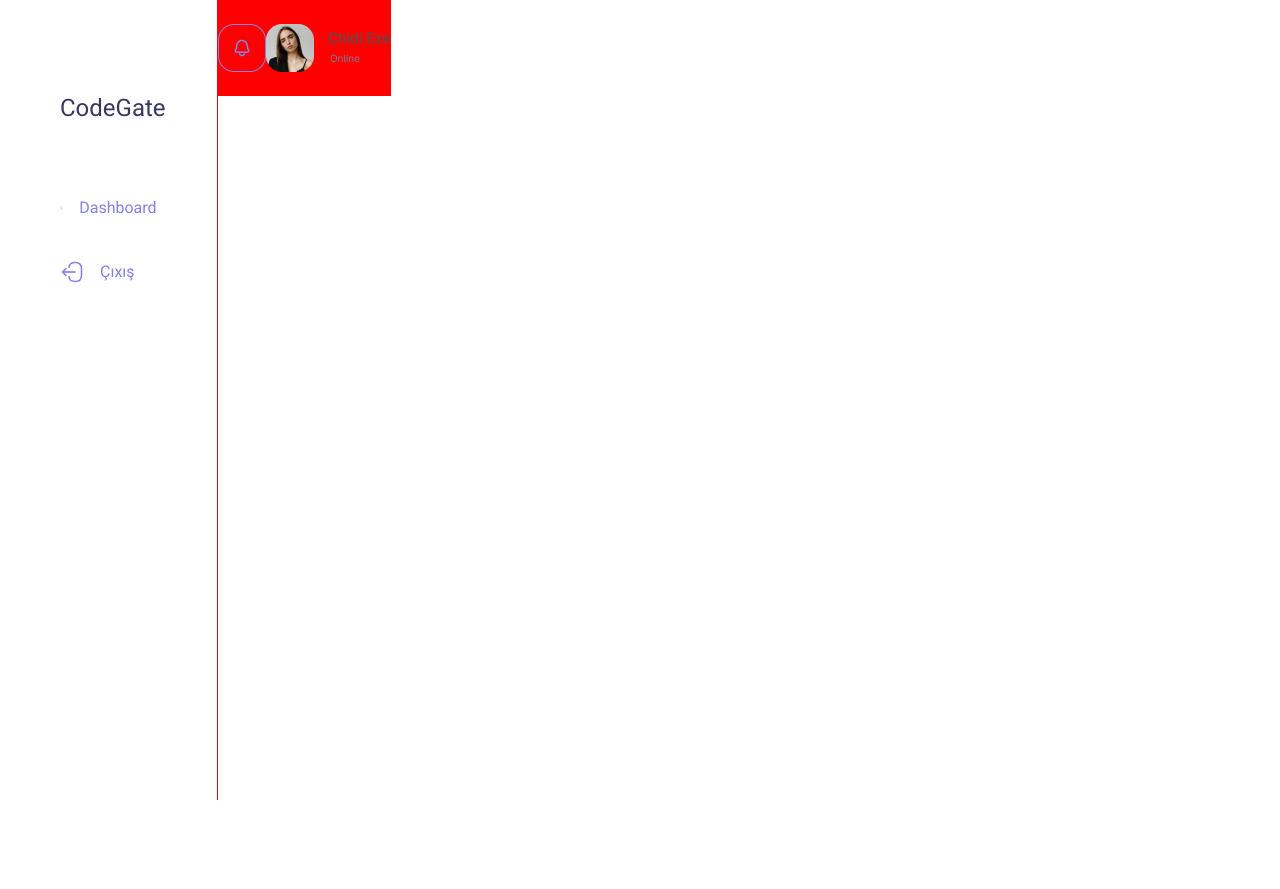
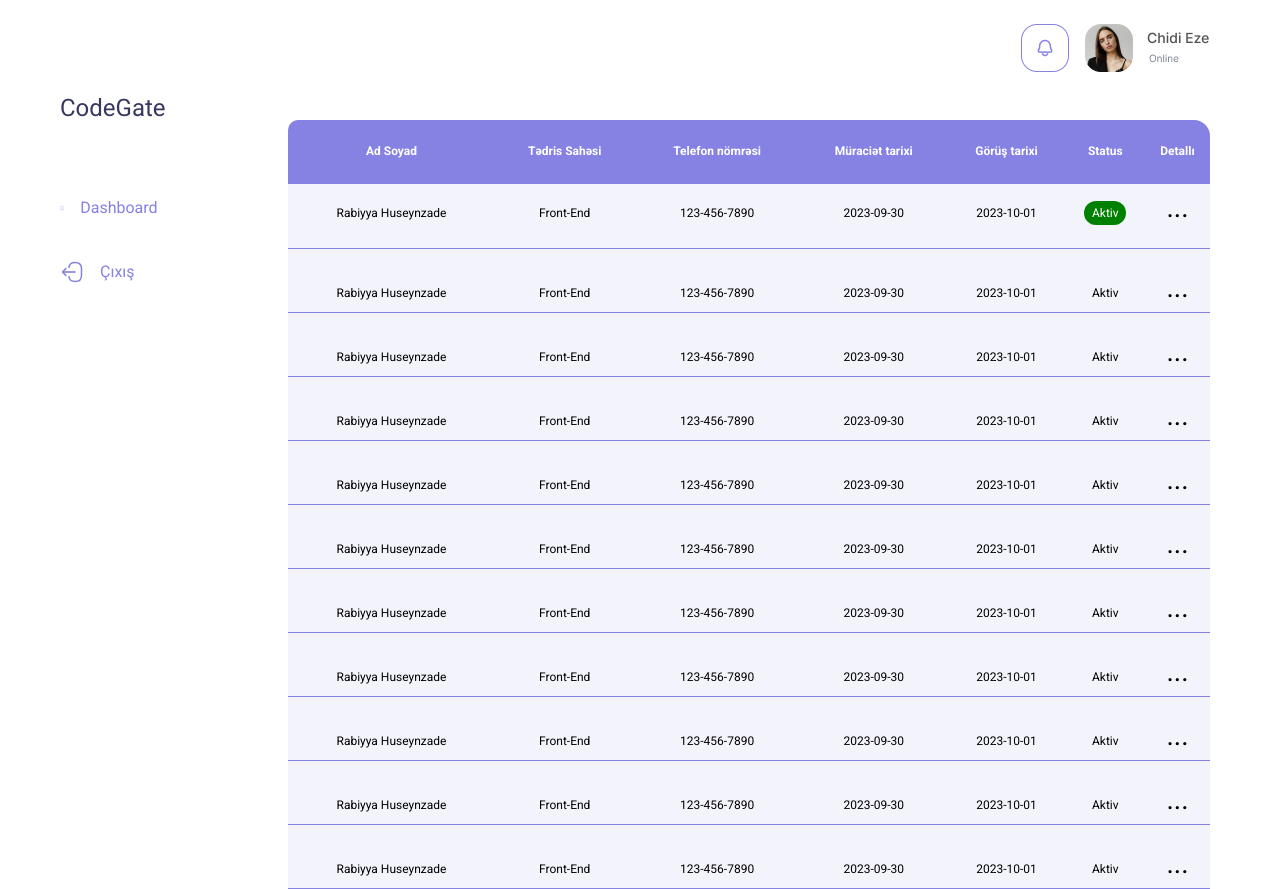
Before and after one commit to sarahashimova/code8, a React (Create React App) app: page / in a window 1280 px wide. Before the commit the page ends 800 px from the top, so only its background shows below. Built offline with nearby package versions, Linux system fonts and the light colour scheme.

Commit message:
change eror styled

```diff
--- a/src/components/aside/style.scss
+++ b/src/components/aside/style.scss
@@ -1,6 +1,5 @@
 #aside {
     width: 17%;
-    border-right: 1px solid red;
     padding-top: 90px;
     padding-bottom: 60px;
     height: 100vh;
--- a/src/components/users/index.jsx
+++ b/src/components/users/index.jsx
@@ -23,7 +23,7 @@ function User() {
             <td>123-456-7890</td>
             <td>2023-09-30</td>
             <td>2023-10-01</td>
-            <td><div className='status'>Aktiv</div></td>
+            <td><span className='status'>Aktiv</span></td>
             <td>...</td>
           </tr>
           <tr className="table-row">
@@ -53,6 +53,70 @@ function User() {
             <td>Aktiv</td>
             <td>...</td>
           </tr>
+          <tr className="table-row">
+            <td>Rabiyya Huseynzade</td>
+            <td>Front-End</td>
+            <td>123-456-7890</td>
+            <td>2023-09-30</td>
+            <td>2023-10-01</td>
+            <td>Aktiv</td>
+            <td>...</td>
+          </tr>
+          <tr className="table-row">
+            <td>Rabiyya Huseynzade</td>
+            <td>Front-End</td>
+            <td>123-456-7890</td>
+            <td>2023-09-30</td>
+            <td>2023-10-01</td>
+            <td>Aktiv</td>
+            <td>...</td>
+          </tr>
+          <tr className="table-row">
+            <td>Rabiyya Huseynzade</td>
+            <td>Front-End</td>
+            <td>123-456-7890</td>
+            <td>2023-09-30</td>
+            <td>2023-10-01</td>
+            <td>Aktiv</td>
+            <td>...</td>
+          </tr>
+          <tr className="table-row">
+            <td>Rabiyya Huseynzade</td>
+            <td>Front-End</td>
+            <td>123-456-7890</td>
+            <td>2023-09-30</td>
+            <td>2023-10-01</td>
+            <td>Aktiv</td>
+            <td>...</td>
+          </tr>
+          <tr className="table-row">
+            <td>Rabiyya Huseynzade</td>
+            <td>Front-End</td>
+            <td>123-456-7890</td>
+            <td>2023-09-30</td>
+            <td>2023-10-01</td>
+            <td>Aktiv</td>
+            <td>...</td>
+          </tr>
+          <tr className="table-row">
+            <td>Rabiyya Huseynzade</td>
+            <td>Front-End</td>
+            <td>123-456-7890</td>
+            <td>2023-09-30</td>
+            <td>2023-10-01</td>
+            <td>Aktiv</td>
+            <td>...</td>
+          </tr>
+          <tr className="table-row">
+            <td>Rabiyya Huseynzade</td>
+            <td>Front-End</td>
+            <td>123-456-7890</td>
+            <td>2023-09-30</td>
+            <td>2023-10-01</td>
+            <td>Aktiv</td>
+            <td>...</td>
+          </tr>
+
         </tbody>
       </table>
     </div>
--- a/src/components/users/table.scss
+++ b/src/components/users/table.scss
@@ -2,17 +2,20 @@
 
 /* Table container styles */
 .table-container {
-    width: 1080px;
+    width: 100%;
     margin: 0 auto;
     font-size: 12px;
+    margin-top: 24px;
+    border-radius: 100px;
 
     /* Table styles */
   .user-table {
     width: 100%;
     border-collapse: collapse;
     margin-top: 20px;
-    border-top-left-radius: 20px;
-    border-top-right-radius: 20px;
+    -moz-border-radius:10px;
+    -webkit-border-radius:10px;
+    border-radius:10px;
 
      /* Table header styles */
     .table-header {
@@ -20,6 +23,12 @@
     color: white;
     font-weight: bold;
     height: 64px;
+
+    th {
+      padding-top: 25px;
+
+
+    }
     }
 
     /* Table row styles */
@@ -31,18 +40,46 @@
 
 
 
+
+
     td {
         // padding: 10px;
         background-color: #F3F3FC;
+        padding-top: 25px;
+        text-align: center;
     }
 
      /* Status circle styles */
       .status {
+        width: 42px;
+        height: 24px;
         display: flex;
         border-radius: 20px;
         background-color: green;
+        text-align: center;
+        color: white;
+        align-items: center;
+        justify-content: center;
+        margin-inline: auto;
       }
     }
   }
 
 }
+
+
+table tr:last-child th:first-child {
+  border-top-left-radius: 10px;
+}
+
+table tr:last-child th:last-child {
+  border-top-right-radius: 16px;
+}
+table tr td:last-child{
+  font-size: 28px;
+}
+
+table tr:first-child td{
+  padding-top: 10px !important;
+
+}
--- a/src/pages/header/style.scss
+++ b/src/pages/header/style.scss
@@ -1,6 +1,5 @@
 #header{
     width: 100;
-    background-color: red;
     margin-left: auto;
     padding-block: 24px;
 
@@ -9,6 +8,7 @@
         align-items: center;
         margin-left: auto;
         justify-content: flex-end;
+        column-gap: 16px;
     }
 
 }
--- a/src/pages/home/index.jsx
+++ b/src/pages/home/index.jsx
@@ -11,6 +11,7 @@ function Home() {
             <Aside/>
             <div id="layout">
                 <Header/>
+                <User/>
             </div>
         </div>
     )
--- a/src/pages/home/style.scss
+++ b/src/pages/home/style.scss
@@ -1,3 +1,8 @@
 #home {
-    display : flex
+    display : flex;
+
+    #layout {
+        width: 100%;
+        padding-inline: 70px;
+    }
 }
```
